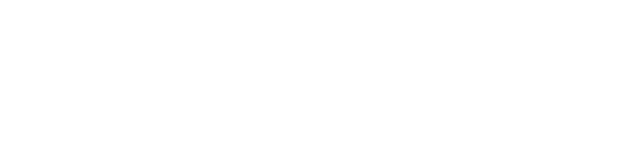
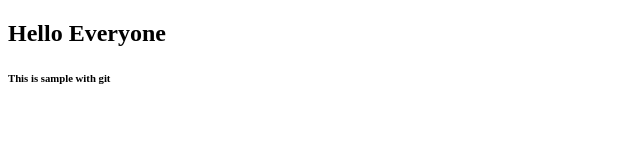
Before and after one commit to Mikee1301/git-sample, a plain HTML site: page index.html in a window 1280 px wide. Shown: the whole page, without its empty margins (0-640 px from the left). Drawn offline with Linux system fonts and the light colour scheme.

Commit message:
Update header in index.html file

```diff
--- a/index.html
+++ b/index.html
@@ -7,6 +7,10 @@
     <meta name="viewport" content="width=device-width, initial-scale=1.0">
     <title>Git sample</title>
 </head>
+<header>
+    <h2>Hello Everyone</h2>
+    <h6>This is sample with git</h6>
+</header>
 
 <body>
 
```
